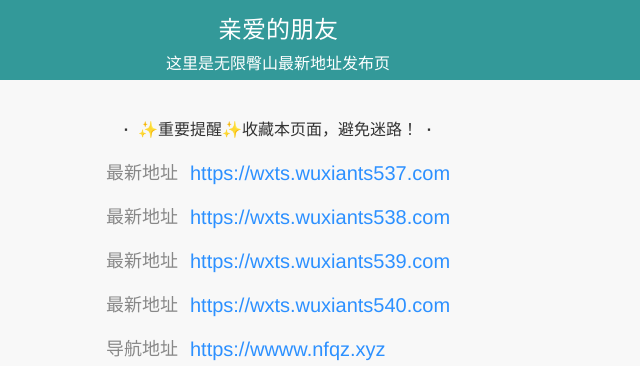
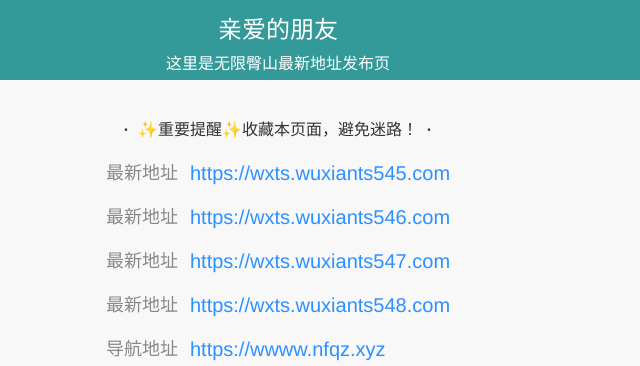
Before and after one commit to wuxiants/wuxiants.github.io, a plain HTML site: page index.html in a window 1280 px wide. Shown: the top 366 px of the page, 362-1002 px from the left. Drawn offline with Linux system fonts and the light colour scheme.

Commit message:
Update index.html

```diff
--- a/index.html
+++ b/index.html
@@ -32,10 +32,10 @@
 		<div class="main">
             <div class="x2"><b>·</b>&nbsp;&nbsp;✨重要提醒✨收藏本页面，避免迷路！&nbsp;&nbsp;<b>·</b></div>
             <table class="xianlu">
-	        <tr><th>最新地址&nbsp;&nbsp;</th><td><a href="https://wxts.wuxiants537.com" target="_blank" rel="external nofollow noopener">https://wxts.wuxiants537.com</a></td></tr>
-	        <tr><th>最新地址&nbsp;&nbsp;</th><td><a href="https://wxts.wuxiants538.com" target="_blank" rel="external nofollow noopener">https://wxts.wuxiants538.com</a></td></tr>
-			<tr><th>最新地址&nbsp;&nbsp;</th><td><a href="https://wxts.wuxiants539.com" target="_blank" rel="external nofollow noopener">https://wxts.wuxiants539.com</a></td></tr>
-	        <tr><th>最新地址&nbsp;&nbsp;</th><td><a href="https://wxts.wuxiants540.com" target="_blank" rel="external nofollow noopener">https://wxts.wuxiants540.com</a></td></tr>
+	        <tr><th>最新地址&nbsp;&nbsp;</th><td><a href="https://wxts.wuxiants545.com" target="_blank" rel="external nofollow noopener">https://wxts.wuxiants545.com</a></td></tr>
+	        <tr><th>最新地址&nbsp;&nbsp;</th><td><a href="https://wxts.wuxiants546.com" target="_blank" rel="external nofollow noopener">https://wxts.wuxiants546.com</a></td></tr>
+			<tr><th>最新地址&nbsp;&nbsp;</th><td><a href="https://wxts.wuxiants547.com" target="_blank" rel="external nofollow noopener">https://wxts.wuxiants547.com</a></td></tr>
+	        <tr><th>最新地址&nbsp;&nbsp;</th><td><a href="https://wxts.wuxiants548.com" target="_blank" rel="external nofollow noopener">https://wxts.wuxiants548.com</a></td></tr>
 			<tr><th>导航地址&nbsp;&nbsp;</th><td><a href="https://www.nfqz2.xyz" target="_blank" rel="external nofollow noopener">https://wwww.nfqz.xyz</a></td></tr>
             </table>
             <div class="youlian">发送任意邮件到：wuxiants@gmail.com，自动回复最新地址</div>
```
